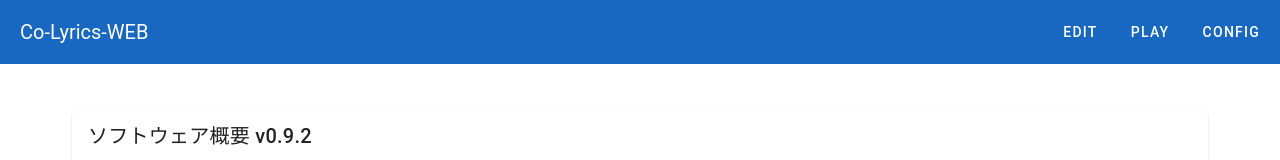
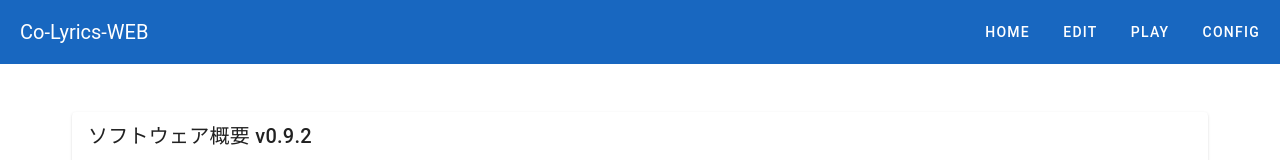
Before and after one commit to mino-8136/Co-Lyrics-WEB, a Vue app: page / in a window 1280 px wide. Shown: the top 160 px of the page. Built offline with nearby package versions, Linux system fonts and the light colour scheme; what @imengyu/vue3-context-menu would draw is missing.

Commit message:
タイトルバーにHOMEの追加

```diff
--- a/src/App.vue
+++ b/src/App.vue
@@ -8,6 +8,7 @@ import { RouterView } from 'vue-router'
       <v-toolbar-title>Co-Lyrics-WEB</v-toolbar-title>
       <v-spacer></v-spacer>
 
+      <v-btn @click="() => $router.push('/')">Home</v-btn>
       <v-btn @click="() => $router.push('/edit')">Edit</v-btn>
       <v-btn @click="() => $router.push('/play')">Play</v-btn>
       <v-btn @click="() => $router.push('/config')">Config</v-btn>
```
